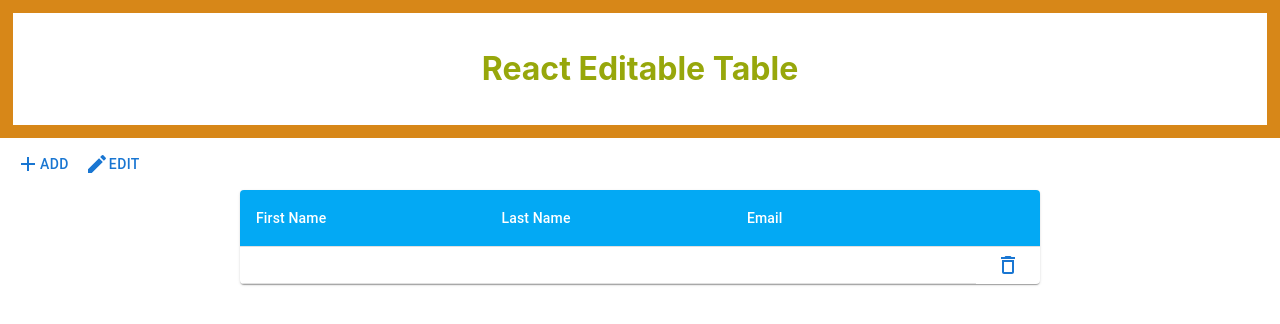
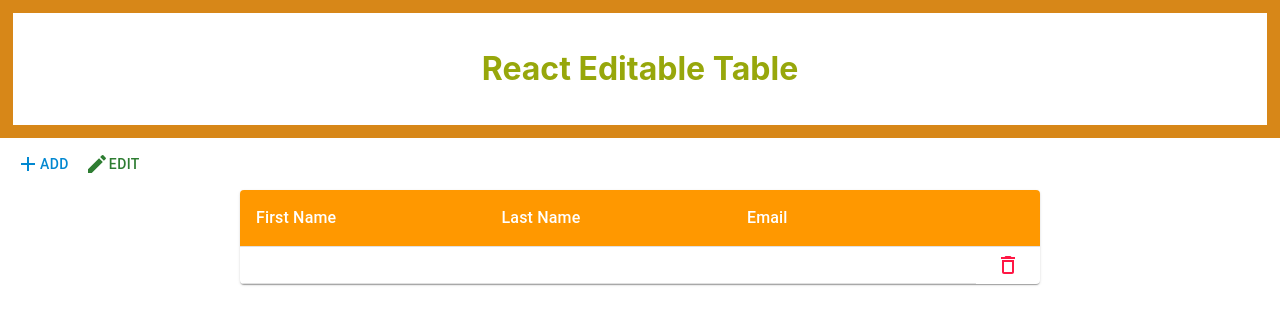
Before and after one commit to tnhi26990/react_editable_table, a React (Create React App) app: page / in a window 1280 px wide. Shown: the top 324 px of the page. Built offline with nearby package versions, Linux system fonts and the light colour scheme.

Commit message:
Add more colors

```diff
--- a/src/EditableTable.js
+++ b/src/EditableTable.js
@@ -17,17 +17,30 @@ import DialogContent from "@mui/material/DialogContent";
 import DialogContentText from "@mui/material/DialogContentText";
 import DialogTitle from "@mui/material/DialogTitle";
 import Paper from '@mui/material/Paper';
+import { orange, red, green, blue} from '@mui/material/colors';
+import { createTheme, ThemeProvider } from '@mui/material/styles';
 
 const StyledTableCell = styled(TableCell)(({ theme }) => ({
     [`&.${tableCellClasses.head}`]: {
-      backgroundColor: theme.palette.info.light,
+      backgroundColor: theme.palette.warning.light,
       color: theme.palette.common.white,
+      fontSize: 16,
     },
     [`&.${tableCellClasses.body}`]: {
       fontSize: 14,
     },
 }));
 
+const theme = createTheme({
+    palette: {
+        primary: orange,
+        secondary: red,
+        customColors: {
+            success: green,
+            info: blue,
+          },
+    },
+});
 
 function EditableTable() {
     const [rows, setRows] = useState([ { id: 1, firstname: "", lastname: "", email: "" },
@@ -107,12 +120,12 @@ function EditableTable() {
                 <div>
                 {isEdit ? (
                     <div>
-                        <Button onClick={handleAdd}>
+                        <Button onClick={handleAdd} color="info">
                             <AddIcon onClick={handleAdd} />
                             Add
                         </Button>
                         {rows.length !== 0 && (
-                            <Button disabled={disable}  align="right" onClick={handleSave}>
+                            <Button disabled={disable}  align="right" onClick={handleSave} color="success">
                                 <DoneIcon />
                                 Save
                             </Button>
@@ -120,11 +133,11 @@ function EditableTable() {
                     </div>
                 ) : (
                     <div>
-                        <Button onClick={handleAdd}>
+                        <Button onClick={handleAdd} color="info">
                             <AddIcon onClick={handleAdd} />
                             Add
                         </Button>
-                        <Button align="right" onClick={handleEdit}>
+                        <Button align="right" onClick={handleEdit} color="success">
                             <EditIcon />
                             Edit
                         </Button>
@@ -190,13 +203,17 @@ function EditableTable() {
                                     </>
                                 )}
                                 {isEdit ? (
-                                    <Button onClick={handleConfirm}>
+                                    <ThemeProvider theme={theme}>
+                                    <Button onClick={handleConfirm} color="secondary">
                                         <ClearIcon />
                                     </Button>
+                                    </ThemeProvider>
                                 ) : (
-                                    <Button onClick={handleConfirm}>
+                                    <ThemeProvider theme={theme}>
+                                    <Button onClick={handleConfirm} color="secondary">
                                         <DeleteOutlineIcon />
                                     </Button>
+                                    </ThemeProvider>
                                 )}
                                 {showConfirm && (
                                     <div>
@@ -215,14 +232,14 @@ function EditableTable() {
                                                 <Button
                                                     onClick={() =>
                                                     handleRemoveClick(i)}
-                                                    color="primary"
+                                                    color="info"
                                                     autoFocus
                                                 >
                                                 Yes
                                                 </Button>
                                                 <Button
                                                     onClick={handleNo}
-                                                    color="primary"
+                                                    color="info"
                                                     autoFocus
                                                 >
                                                 No
```
